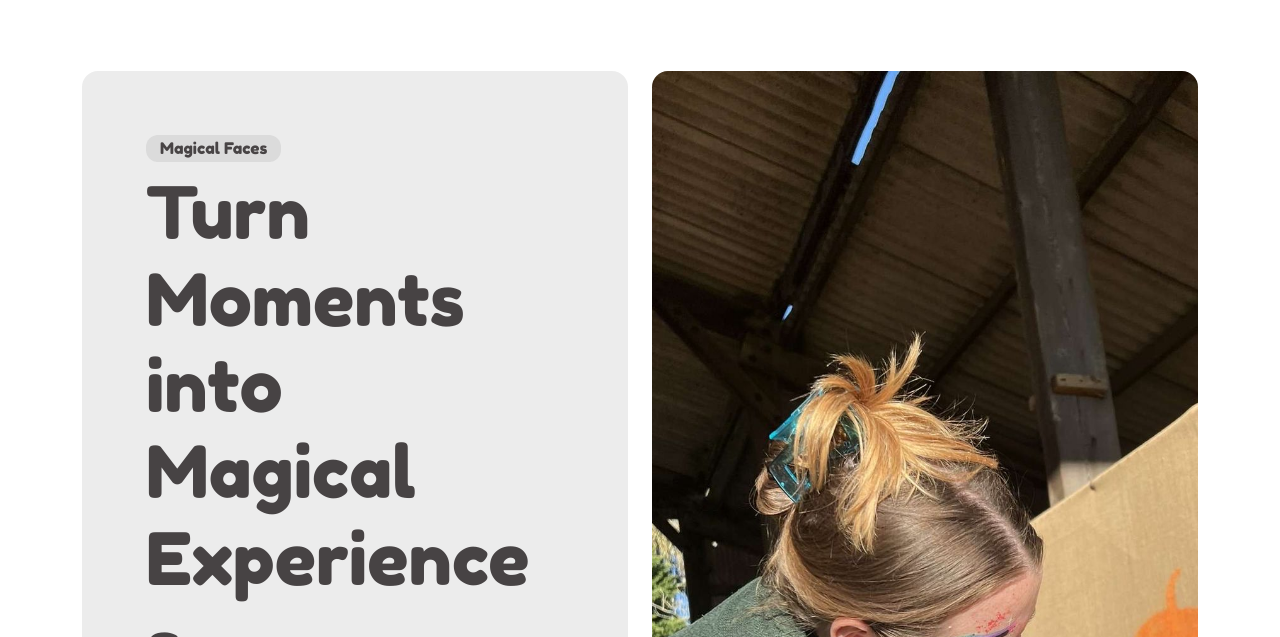
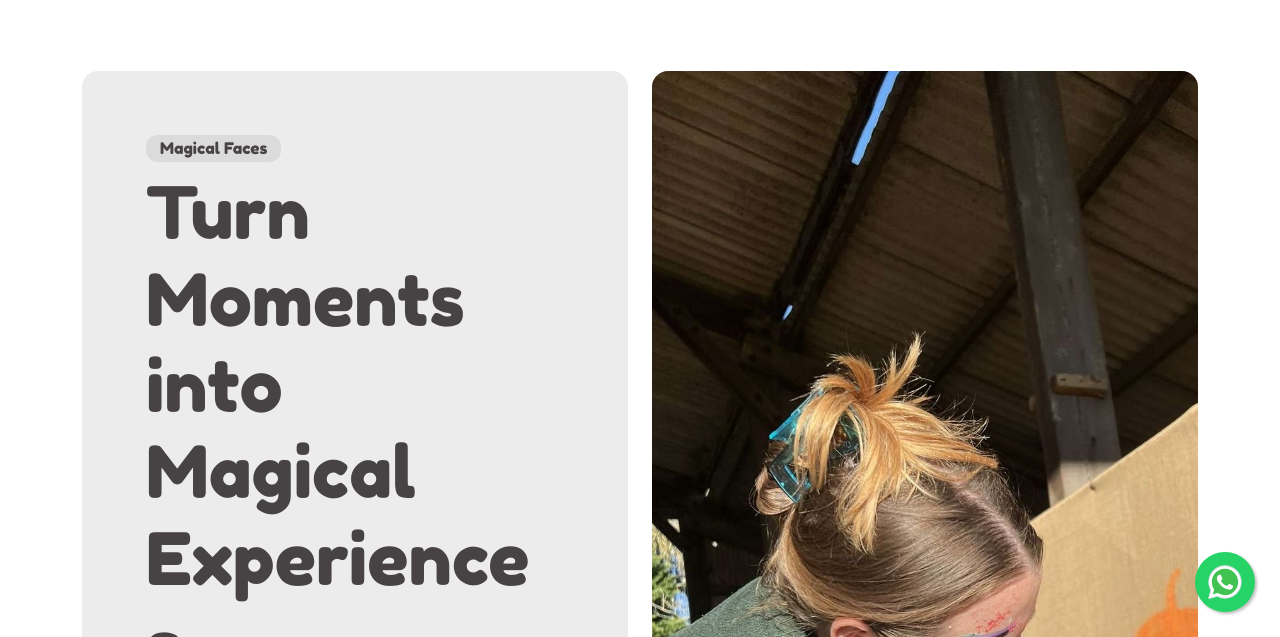
Before and after one commit to prashantbhore/maddiesmagicalmomentsfacepaint, a website: page index.html in a window 1280 px wide. Shown: the part 163-800 px from the top of the page. Drawn offline with nearby package versions, Linux system fonts and the light colour scheme.

Commit message:
Whatsapp feature added

```diff
--- a/index.html
+++ b/index.html
@@ -485,7 +485,13 @@
                                 <textarea name="message" id="message" class="form-control" rows="5" required></textarea>
                             </div>
                             <div class="col-md-12 my-3">
-                                <button type="submit" class="btn btn-light w-25 fw-bolder submit-btn"><svg xmlns="http://www.w3.org/2000/svg" viewBox="0 0 24 24" width="18" height="18" fill="currentColor"><path d="M1.94607 9.31543C1.42353 9.14125 1.4194 8.86022 1.95682 8.68108L21.043 2.31901C21.5715 2.14285 21.8746 2.43866 21.7265 2.95694L16.2733 22.0432C16.1223 22.5716 15.8177 22.59 15.5944 22.0876L11.9999 14L17.9999 6.00005L9.99992 12L1.94607 9.31543Z"></path></svg> Send</button>
+                                <button type="submit" class="btn btn-light w-25 fw-bolder submit-btn"><svg
+                                        xmlns="http://www.w3.org/2000/svg" viewBox="0 0 24 24" width="18" height="18"
+                                        fill="currentColor">
+                                        <path
+                                            d="M1.94607 9.31543C1.42353 9.14125 1.4194 8.86022 1.95682 8.68108L21.043 2.31901C21.5715 2.14285 21.8746 2.43866 21.7265 2.95694L16.2733 22.0432C16.1223 22.5716 15.8177 22.59 15.5944 22.0876L11.9999 14L17.9999 6.00005L9.99992 12L1.94607 9.31543Z">
+                                        </path>
+                                    </svg> Send</button>
                             </div>
                         </div>
                     </form>
@@ -564,6 +570,27 @@
         </div>
     </section>
 
+
+    <a href="https://wa.me/447927077955?text=Hi%20Maddie%2C%20I%20found%20your%20face%20painting%20website%20and%20I%27m%20interested%20in%20booking.%20Could%20you%20please%20send%20me%20your%20availability%20or%20pricing%20information%3F" class="whatsapp-float" target="_blank" aria-label="Chat with me on WhatsApp">
+        <svg xmlns="http://www.w3.org/2000/svg" x="0px" y="0px" width="100" height="100" viewBox="0 0 48 48">
+            <path fill="#fff"
+                d="M4.9,43.3l2.7-9.8C5.9,30.6,5,27.3,5,24C5,13.5,13.5,5,24,5c5.1,0,9.8,2,13.4,5.6	C41,14.2,43,18.9,43,24c0,10.5-8.5,19-19,19c0,0,0,0,0,0h0c-3.2,0-6.3-0.8-9.1-2.3L4.9,43.3z">
+            </path>
+            <path fill="#fff"
+                d="M4.9,43.8c-0.1,0-0.3-0.1-0.4-0.1c-0.1-0.1-0.2-0.3-0.1-0.5L7,33.5c-1.6-2.9-2.5-6.2-2.5-9.6	C4.5,13.2,13.3,4.5,24,4.5c5.2,0,10.1,2,13.8,5.7c3.7,3.7,5.7,8.6,5.7,13.8c0,10.7-8.7,19.5-19.5,19.5c-3.2,0-6.3-0.8-9.1-2.3	L5,43.8C5,43.8,4.9,43.8,4.9,43.8z">
+            </path>
+            <path fill="#cfd8dc"
+                d="M24,5c5.1,0,9.8,2,13.4,5.6C41,14.2,43,18.9,43,24c0,10.5-8.5,19-19,19h0c-3.2,0-6.3-0.8-9.1-2.3	L4.9,43.3l2.7-9.8C5.9,30.6,5,27.3,5,24C5,13.5,13.5,5,24,5 M24,43L24,43L24,43 M24,43L24,43L24,43 M24,4L24,4C13,4,4,13,4,24	c0,3.4,0.8,6.7,2.5,9.6L3.9,43c-0.1,0.3,0,0.7,0.3,1c0.2,0.2,0.4,0.3,0.7,0.3c0.1,0,0.2,0,0.3,0l9.7-2.5c2.8,1.5,6,2.2,9.2,2.2	c11,0,20-9,20-20c0-5.3-2.1-10.4-5.8-14.1C34.4,6.1,29.4,4,24,4L24,4z">
+            </path>
+            <path fill="#40c351"
+                d="M35.2,12.8c-3-3-6.9-4.6-11.2-4.6C15.3,8.2,8.2,15.3,8.2,24c0,3,0.8,5.9,2.4,8.4L11,33l-1.6,5.8	l6-1.6l0.6,0.3c2.4,1.4,5.2,2.2,8,2.2h0c8.7,0,15.8-7.1,15.8-15.8C39.8,19.8,38.2,15.8,35.2,12.8z">
+            </path>
+            <path fill="#fff" fill-rule="evenodd"
+                d="M19.3,16c-0.4-0.8-0.7-0.8-1.1-0.8c-0.3,0-0.6,0-0.9,0	s-0.8,0.1-1.3,0.6c-0.4,0.5-1.7,1.6-1.7,4s1.7,4.6,1.9,4.9s3.3,5.3,8.1,7.2c4,1.6,4.8,1.3,5.7,1.2c0.9-0.1,2.8-1.1,3.2-2.3	c0.4-1.1,0.4-2.1,0.3-2.3c-0.1-0.2-0.4-0.3-0.9-0.6s-2.8-1.4-3.2-1.5c-0.4-0.2-0.8-0.2-1.1,0.2c-0.3,0.5-1.2,1.5-1.5,1.9	c-0.3,0.3-0.6,0.4-1,0.1c-0.5-0.2-2-0.7-3.8-2.4c-1.4-1.3-2.4-2.8-2.6-3.3c-0.3-0.5,0-0.7,0.2-1c0.2-0.2,0.5-0.6,0.7-0.8	c0.2-0.3,0.3-0.5,0.5-0.8c0.2-0.3,0.1-0.6,0-0.8C20.6,19.3,19.7,17,19.3,16z"
+                clip-rule="evenodd"></path>
+        </svg>
+    </a>
+
     <script src="https://cdn.jsdelivr.net/npm/bootstrap@5.0.2/dist/js/bootstrap.bundle.min.js"
         integrity="sha384-MrcW6ZMFYlzcLA8Nl+NtUVF0sA7MsXsP1UyJoMp4YLEuNSfAP+JcXn/tWtIaxVXM"
         crossorigin="anonymous"></script>
```
Also changed, not shown: style.css.
